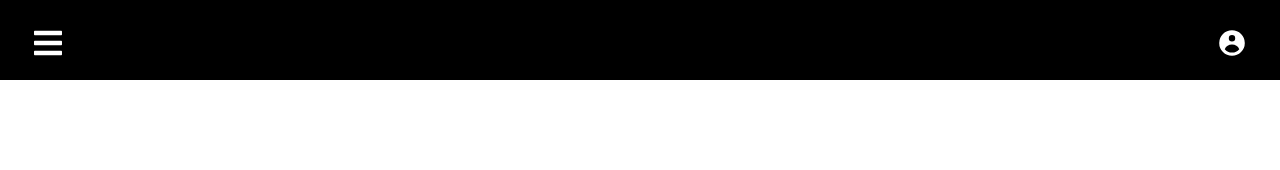
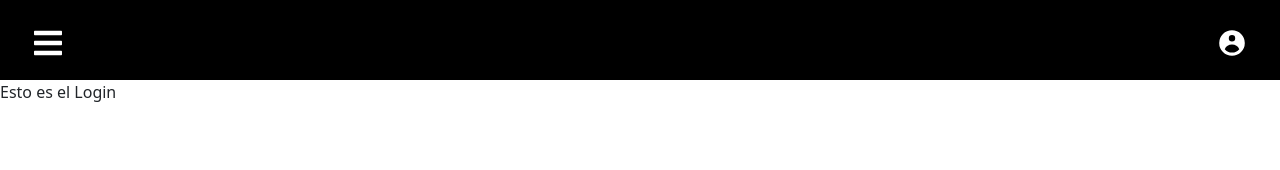
Before and after one commit to andrealgz/work-on-it, a React (Create React App) app in the folder web/: page /account in a window 1280 px wide. Shown: the top 170 px of the page. Built offline with nearby package versions, Linux system fonts and the light colour scheme.

Commit message:
WEB: Account (login) screen

```diff
--- /dev/null
+++ b/web/src/components/account/login/Login.jsx
@@ -0,0 +1,11 @@
+import React from "react"
+
+function Login() {
+  return (
+    <div>
+      Esto es el Login
+    </div>
+  )
+}
+
+export default Login
--- a/web/src/components/index.js
+++ b/web/src/components/index.js
@@ -1 +1,2 @@
-export { default as NavBar } from "./header/navbar/NavBar"
+export { default as NavBar } from "./header/navbar/NavBar";
+export { default as Login } from "./account/login/Login";
--- a/web/src/navigation/Main.jsx
+++ b/web/src/navigation/Main.jsx
@@ -6,7 +6,7 @@ function NavigationRoutes() {
   return (
     <Routes>
       <Route path="/" element={<Screens.HomeScreen />} />
-      <Route path="/register" element={<Screens.HomeScreen />} />
+      <Route path="/account" element={<Screens.AccountScreen />} />
       <Route path="/services" element={<Screens.ListServicesScreen />} />
       <Route path="/services/:id" element={<Screens.DetailServiceScreen />} />
       <Route path="/services/create" element={<Screens.CreateServiceScreen />} />
--- a/web/src/screens/index.js
+++ b/web/src/screens/index.js
@@ -3,3 +3,4 @@ export { default as ListServicesScreen } from "./services/list/ListServicesScree
 export { default as DetailServiceScreen } from "./services/detail/DetailServiceScreen";
 export { default as CreateServiceScreen } from "./services/create/CreateServiceScreen";
 export { default as DetailOrderScreen } from "./orders/detail/DetailOrderScreen";
+export { default as AccountScreen } from "./users/account/AccountScreen";
--- /dev/null
+++ b/web/src/screens/users/account/AccountScreen.jsx
@@ -0,0 +1,12 @@
+import React from "react";
+import { Login } from "../../../components";
+
+function AccountScreen() {
+  return (
+    <>
+      <Login />
+    </>
+  )
+}
+
+export default AccountScreen
```
